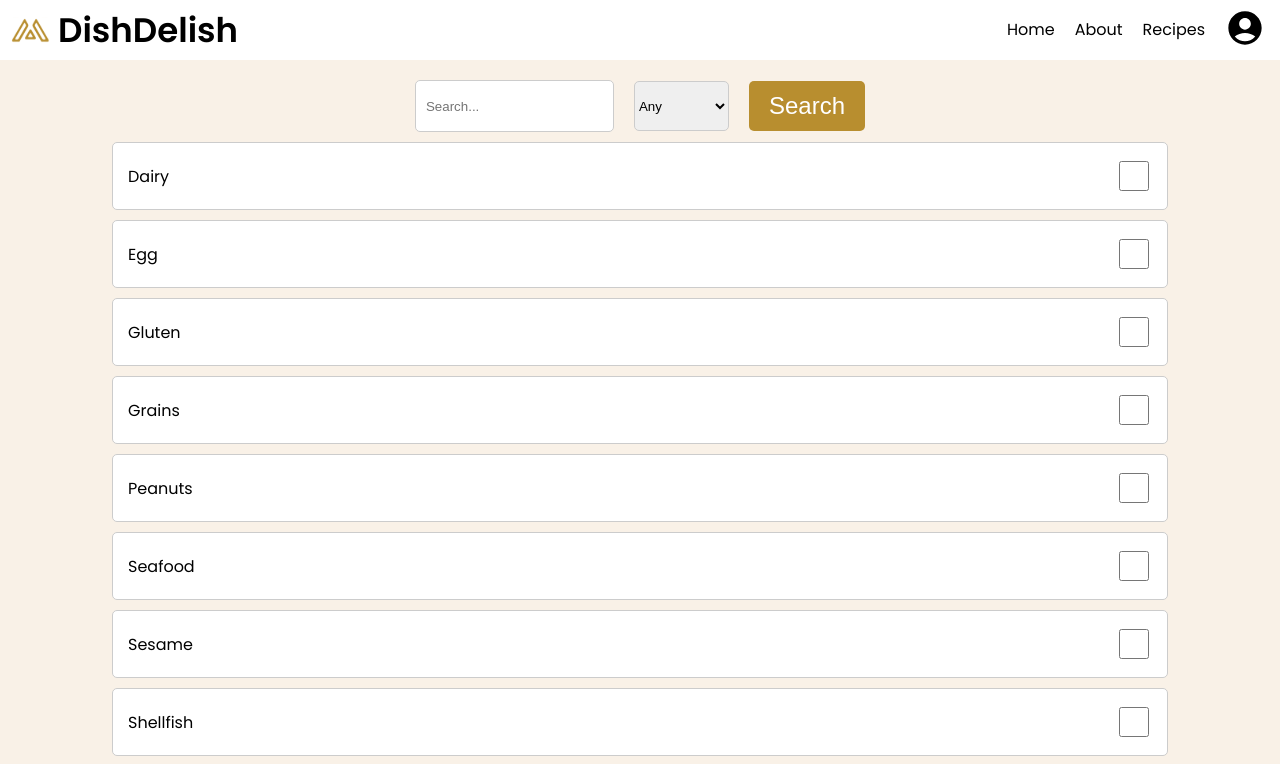
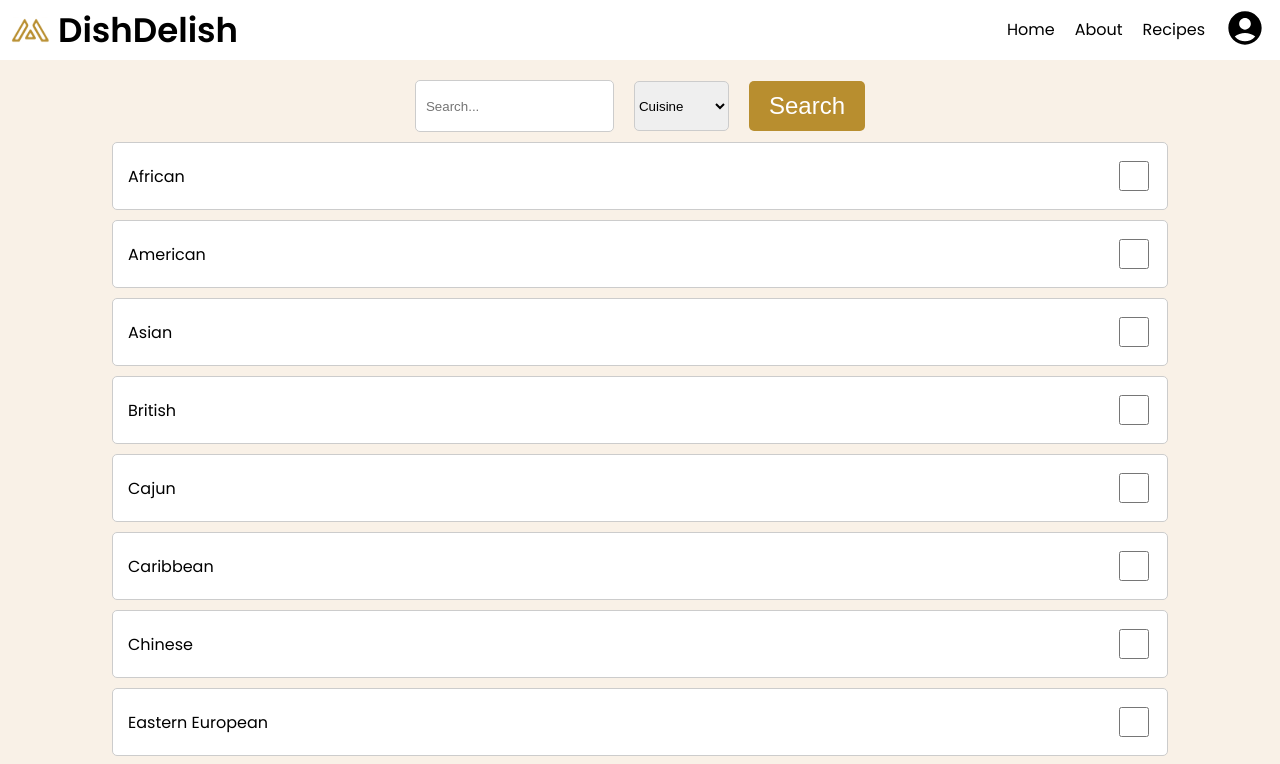
Before and after one commit to audsostrom/dishdelish, a Next.js app: page /dietary/1 in a window 1280 px wide. Shown: the top 764 px of the page. Built offline with nearby package versions, Linux system fonts and the light colour scheme.

Commit message:
fixed dropdown

```diff
--- a/app/dietary/[id]/page.js
+++ b/app/dietary/[id]/page.js
@@ -8,7 +8,7 @@ import { useParams } from 'next/navigation';
 function Dietary() {
   // State variables to track selected checkboxes
   const [intolerances, setIntolerances] = useState([]);
-  const [selectedOption, setSelectedOption] = useState("Intolerances");
+  const [selectedOption, setSelectedOption] = useState("Cuisine");
   const [selectedCuisines, setSelectedCuisines] = useState([]);
   const [selectedDiets, setSelectedDiets] = useState([]);
   const [searchTerm, setSearchTerm] = useState("");
@@ -110,7 +110,6 @@ function Dietary() {
         </div>
         <div className="options">
           <select onChange={(e) => setSelectedOption(e.target.value)}>
-            <option value="Any">Any</option>
             <option value="Cuisine">Cuisine</option>
             <option value="Diet">Diet</option>
             <option value="Intolerances">Intolerances</option>
```
